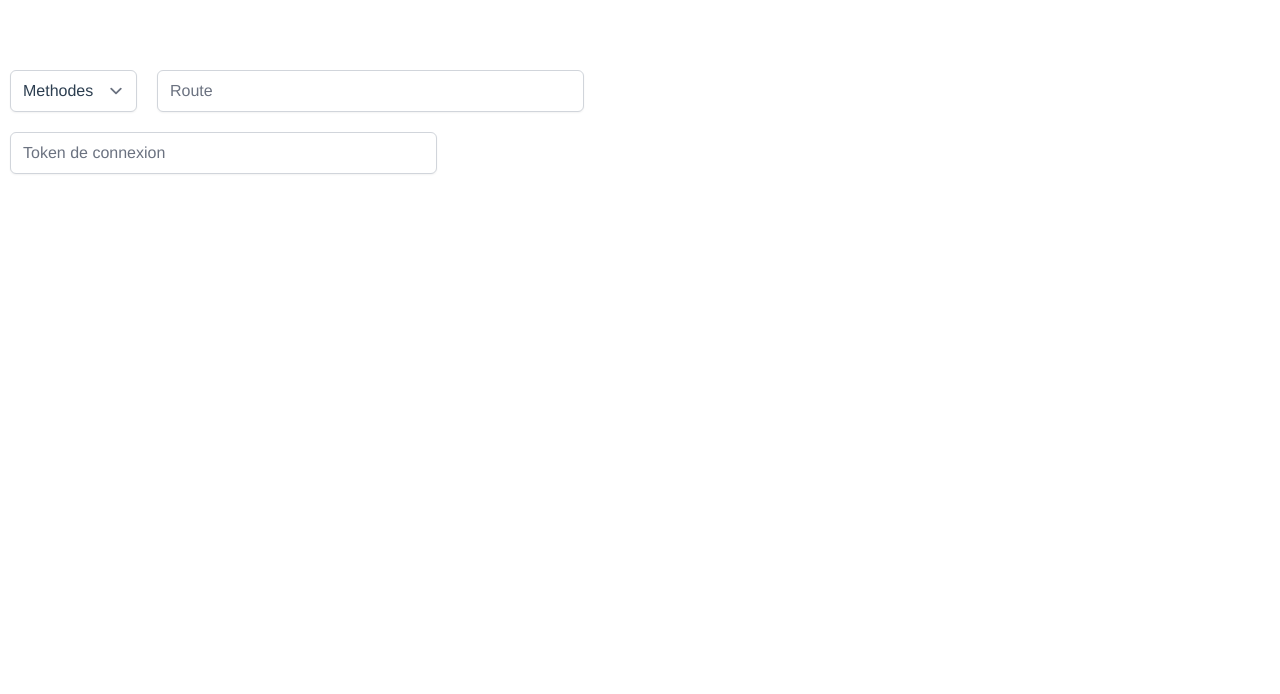
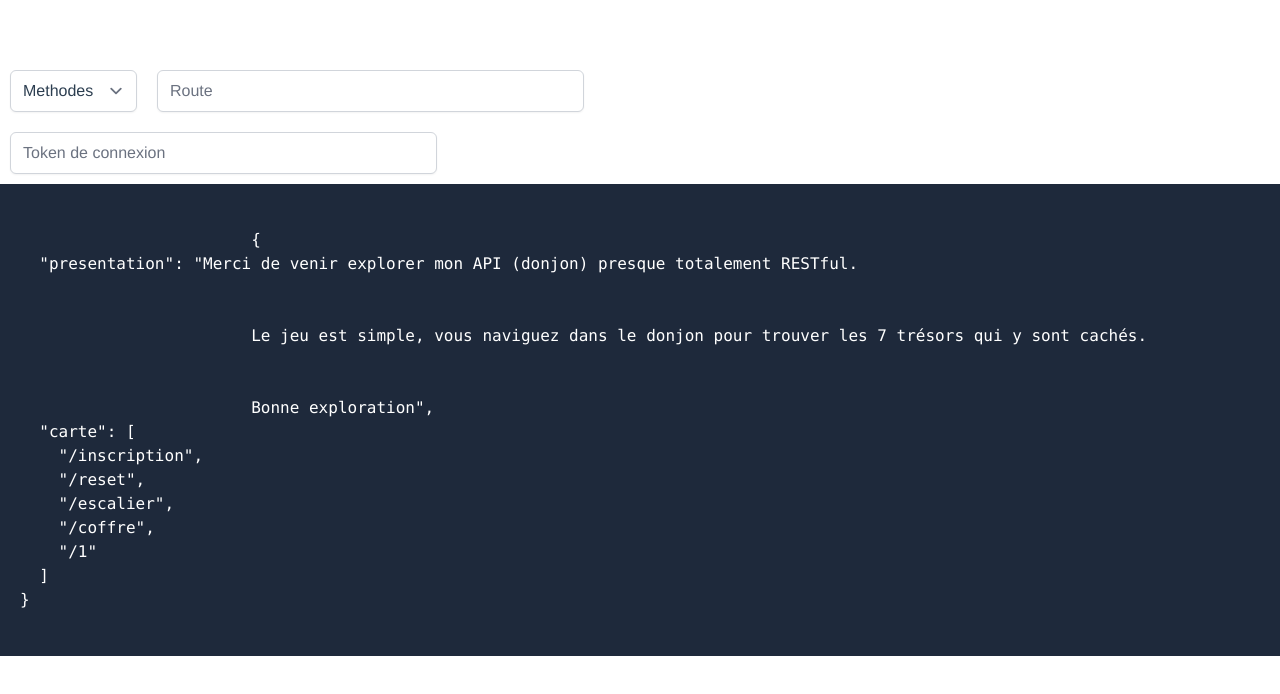
Before and after one commit to Axel-AMGHAR/exploration-game, a Vue app: page / in a window 1280 px wide. Shown: the top 694 px of the page. Built offline with nearby package versions, Linux system fonts and the light colour scheme.

Commit message:
add jsontext component

```diff
--- a/src/App.vue
+++ b/src/App.vue
@@ -4,15 +4,20 @@
       <select-method></select-method>
       <my-input placeholder="Route"></my-input>
     </div>
-    <iframe v-if="isDecryptViewVisible" src="https://codesandbox.io/embed/reverent-sky-yelq4m?fontsize=14&hidenavigation=1&theme=dark"
+    <!-- <iframe v-if="isDecryptViewVisible" src="https://codesandbox.io/embed/reverent-sky-yelq4m?fontsize=14&hidenavigation=1&theme=dark"
             style="width:100%; height:500px; border:0; border-radius: 4px; overflow:hidden;"
             title="reverent-sky-yelq4m"
             allow="accelerometer; ambient-light-sensor; camera; encrypted-media; geolocation; gyroscope; hid; microphone; midi; payment; usb; vr; xr-spatial-tracking"
             sandbox="allow-forms allow-modals allow-popups allow-presentation allow-same-origin allow-scripts"
-    ></iframe>
+    ></iframe> -->
+
+
+
     <my-input
         placeholder="Token de connexion"
     ></my-input>
+
+    <json-text :jsonText="info"></json-text>
 
 <!--    <component
         :is="currentStage"
@@ -32,6 +37,8 @@ import MyInput from "./components/base/MyInput.vue";
 import SelectMethod from "./components/SelectMethod.vue";
 import FindTreasure from "./components/base/FindTreasure.vue";
 import Coffre from './components/Coffre.vue';
+import JsonText from "./components/base/JsonText.vue";
+import axios from 'axios'
 
 
 export default {
@@ -44,7 +51,8 @@ export default {
     MyInput,
     SelectMethod,
     FindTreasure,
-    Coffre
+    Coffre,
+    JsonText
   },
   data () {
     return {
@@ -52,7 +60,17 @@ export default {
       stages: ['', '8000', '7259'],
       currentStageIndex: 0,
       //currentView: 'MyInscription',
-      isDecryptViewVisible: false
+      isDecryptViewVisible: false,
+      info: {
+        "presentation": "Merci de venir explorer mon API (donjon) presque totalement RESTful.\n\nLe jeu est simple, vous naviguez dans le donjon pour trouver les 7 trésors qui y sont cachés.\n\nBonne exploration",
+        "carte": [
+          "/inscription",
+          "/reset",
+          "/escalier",
+          "/coffre",
+          "/1"
+        ]
+      }
     }
   },
 
@@ -69,7 +87,8 @@ export default {
 /*    changeCurrentView (view) {
       this.currentView = view
     }*/
-  }
+  },
+
 }
 </script>
 
--- /dev/null
+++ b/src/components/base/JsonText.vue
@@ -0,0 +1,38 @@
+<template>
+    <div class="flex flex-row w-screen-lg overflow-x-hidden">
+        <div class="basis-full bg-slate-800 text-white text-left">
+            <div class="p-5">
+                <pre class="flex flex-col">
+                    <span  v-for="(final, index) in finalJson" :key="index">
+                        {{ final }}
+                    </span>
+                </pre>
+            </div>
+        </div>
+    </div>
+</template>
+
+<script>
+export default {
+  name: 'JsonText',
+  props: {
+      jsonText: Object
+  },
+  data() {
+      return {
+          finalJson: '',
+      }
+  },
+  computed: {
+      finalJson() {
+          console.log("dedans");
+
+          return (JSON.stringify(this.jsonText, null, 2)).split('\\n\\n');
+      }
+  }
+}
+</script>
+
+<style scoped>
+
+</style>
```
Also changed, not shown: 1 other file (tests, documents, lock files or other folders).
